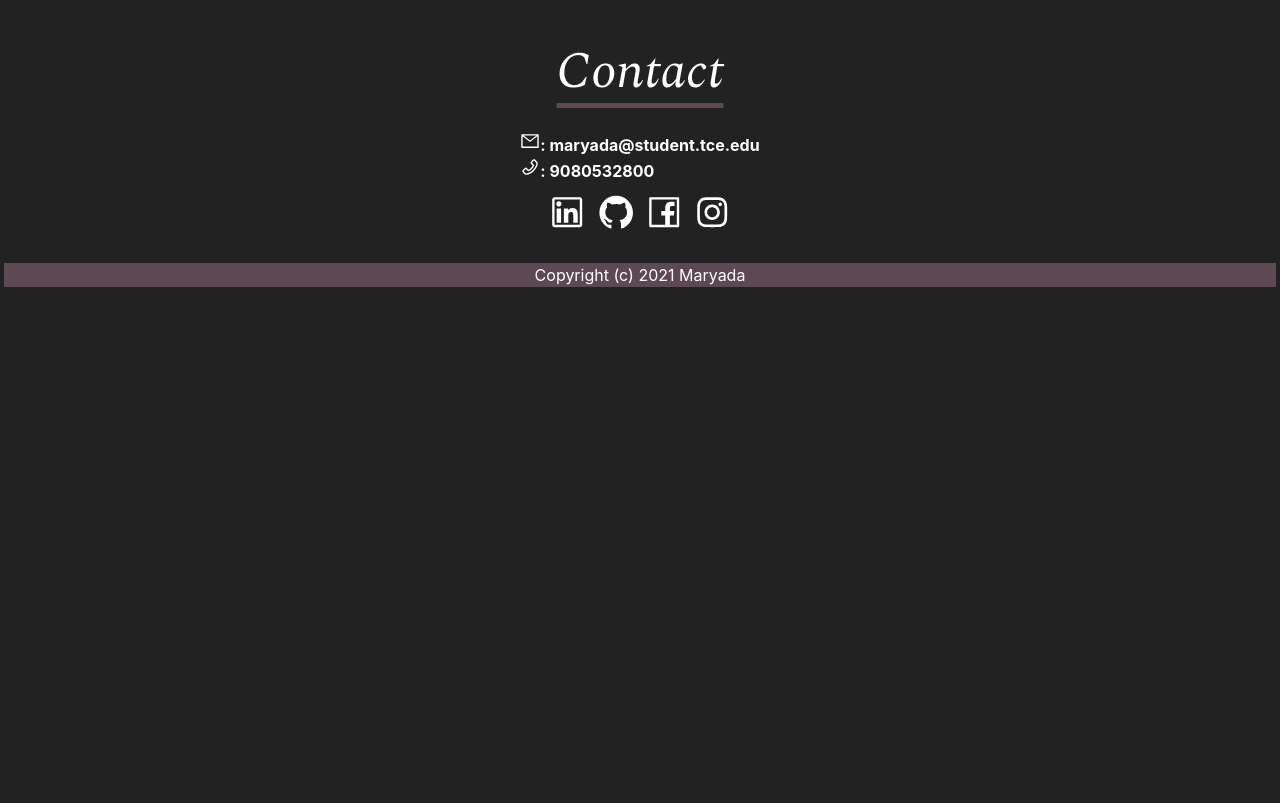
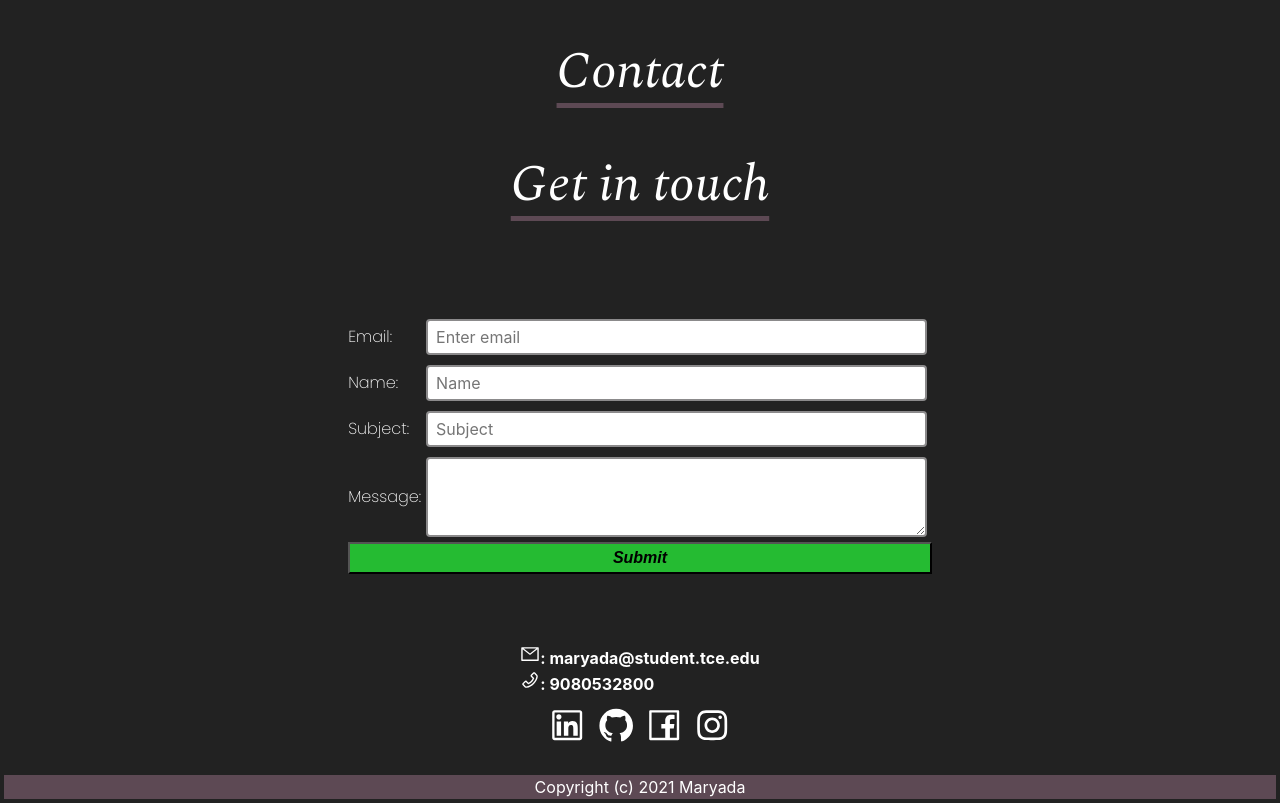
Before and after one commit to maryada6/Portfolio, a React (Create React App) app: page /skills in a window 1280 px wide. Shown: the part 6101-6904 px from the top of the page. Before the commit the page ends 6392 px from the top, so only its background shows below. Built offline with nearby package versions, Linux system fonts and the light colour scheme; a web font is replaced by a local one.

Commit message:
contact form using emailjs-com

```diff
--- a/src/App.css
+++ b/src/App.css
@@ -50,6 +50,11 @@ Variables
   --fixed-width: 450px;
   --clr-pink: #f28ab2;
   --clr-browny: #5d4954;
+
+  --input-border: #8b8a8b;
+  --input-focus-h: 245;
+  --input-focus-s: 100%;
+  --input-focus-l: 42%;
 }
 /*
 ===============
@@ -498,3 +503,68 @@ footer {
 .nav-active {
   transform: translateX(0%);
 }
+
+.input {
+  font-size: 16px;
+  font-size: max(16px, 1em);
+  font-family: inherit;
+  padding: 0.25em 0.5em;
+  background-color: #fff;
+  border: 2px solid var(--input-border);
+  border-radius: 4px;
+  margin: 5px;
+}
+
+.input:not(textarea) {
+  line-height: 1;
+  height: 2.25rem;
+}
+
+textarea.input {
+  resize: vertical;
+  height: 5rem;
+}
+
+.input:focus {
+  border-color: hsl(
+    var(--input-focus-h),
+    var(--input-focus-s),
+    var(--input-focus-l)
+  );
+}
+
+.input {
+  /* ...existing styles */
+  transition: 180ms box-shadow ease-in-out;
+}
+
+.input:focus {
+  outline: 3px solid transparent;
+}
+
+.contain-input {
+  display: grid;
+  grid-template-columns: 1fr 7fr;
+  align-items: center;
+
+  /* grid-template-areas:
+    ".email .email-input "
+    ".name .name-input "
+    ".subject .subject-input "
+    ".message .message-input "; */
+}
+
+.email-button {
+  width: 100%;
+  padding: 5px;
+  background-color: var(--clr-green-dark);
+  font-weight: bolder;
+  font-style: oblique;
+}
+
+.email-button-holder {
+  text-align: center;
+}
+label {
+  font-family: "Poppins", sans-serif;
+}
--- /dev/null
+++ b/src/modules/email.js
@@ -0,0 +1,97 @@
+import React, { Component } from 'react'
+import * as emailjs from 'emailjs-com'
+import{ init } from 'emailjs-com';
+init("user_tBKqt79rugK2nYgnFgPsx");
+class Contactform extends Component {
+  state = {
+    name: '',
+    email: '',
+    subject: '',
+    message: '',
+  }
+handleSubmit(e) {
+    e.preventDefault()
+    const { name, email, subject, message } = this.state
+    let templateParams = {
+      from_name: email,
+      to_name: 'maryada@student.tce.edu',
+      subject: subject,
+      message
+     }
+
+     emailjs.send(
+      'service_0htmtdt',
+      'template_ysg9x3k',
+       templateParams,
+      'user_tBKqt79rugK2nYgnFgPsx'
+     ).then(result=>{alert("Mail sent")})
+     .catch(err=>alert("Mail not sent"))
+     this.resetform()
+ }
+resetform() {
+    this.setState({
+      name: '',
+      email: '',
+      subject: '',
+      message: '',
+    })
+  }
+handleChange = (param, e) => {
+    this.setState({ [param]: e.target.value })
+  }
+render() {
+    return (
+      <>
+
+     <div className="about-container">
+          <form onSubmit={this.handleSubmit.bind(this)}>
+            <div className="contain-input">
+
+              <label className="email" htmlFor="text-input">Email:</label>
+              <input
+                type="email"
+                name="email"
+                value={this.state.email}
+                className="input email-input"
+                onChange={this.handleChange.bind(this, 'email')}
+                placeholder="Enter email"
+              />
+              <label className="name" htmlFor="text-input">Name:</label>
+              <input
+                type="text"
+                name="name"
+                value={this.state.name}
+                className="input name-input"
+                onChange={this.handleChange.bind(this, 'name')}
+                placeholder="Name"
+              />
+              <label className="subject" htmlFor="text-input">Subject:</label>
+              <input
+                type="text"
+                name="subject"
+                className="input subject-input"
+                value={this.state.subject}
+                onChange={this.handleChange.bind(this, 'subject')}
+                placeholder="Subject"
+              />
+              <label className="message" htmlFor="textarea">Message:</label>
+              <textarea
+                type="textarea"
+                name="message"
+                className="input message-input"
+                value={this.state.message}
+                onChange={this.handleChange.bind(this, 'message')}
+              />
+               </div>
+                <div className="email-button-holder">
+                <button className="email-button" variant="primary" type="submit">
+                Submit
+              </button>
+              </div>
+            </form>
+            </div>
+      </>
+    )
+  }
+}
+export default Contactform
--- a/src/modules/footer.js
+++ b/src/modules/footer.js
@@ -5,6 +5,7 @@ import {AiOutlineLinkedin} from 'react-icons/ai'
 import {AiFillGithub} from 'react-icons/ai'
 import {AiOutlineFacebook} from 'react-icons/ai'
 import {AiOutlineInstagram} from 'react-icons/ai'
+import ContactForm from './email';
 const footer = () => {
     return (
         <div id="contact">
@@ -12,6 +13,11 @@ const footer = () => {
                  <p className="intro-low heading">
                       Contact
                     </p>
+                <p className="intro-low heading">
+                      Get in touch
+                    </p>
+
+            <ContactForm/>
             <div className="contact">
             <div className="left">
             <h2><AiOutlineMail  style={{fontSize:"20px"}}/>: <span>maryada@student.tce.edu</span></h2>
--- a/src/modules/header.js
+++ b/src/modules/header.js
@@ -2,7 +2,7 @@ import React from 'react'
 
 const header = () => {
     return (
-        <div  class="nav">
+        <div  className="nav">
             <nav className="sticky">
                 <div className="logo">
                     <h4>Maryada</h4>
```
Also changed, not shown: 1 other file (tests, documents, lock files or other folders).
